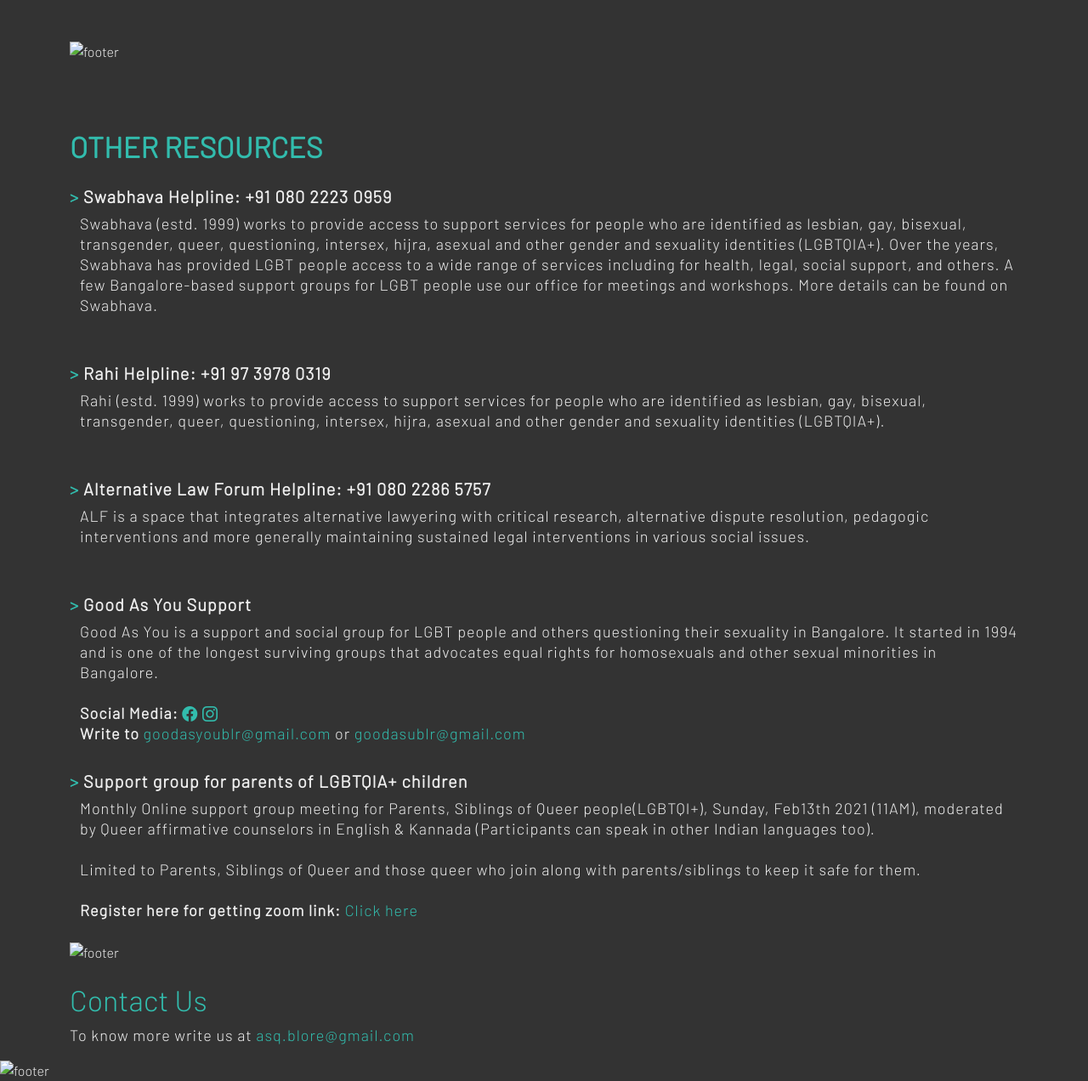
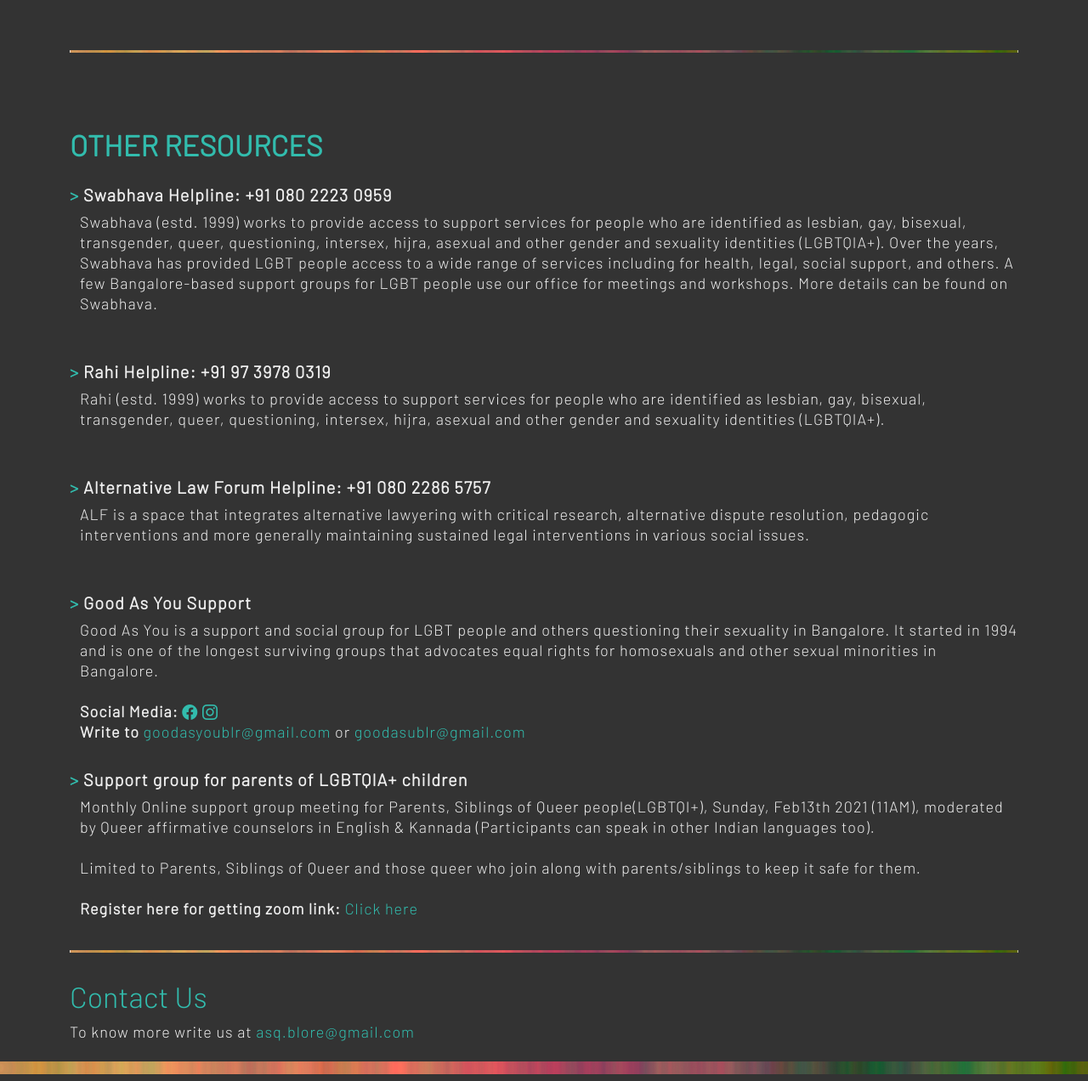
Before and after one commit to csudani7/AsqTemplates, a plain HTML site: page guidelines.html in a window 1280 px wide. Shown: the part 1166-2438 px from the top of the page at 85% size. Drawn offline with Linux system fonts and the light colour scheme; the site is published under a folder, as on GitHub Pages, so addresses that start at the root find nothing.

Commit message:
removed / from  assests

```diff
--- a/guidelines.html
+++ b/guidelines.html
@@ -201,7 +201,7 @@
   <!-- End #main -->
 
   <div class="container" data-aos="fade-up" id="other-resources">
-    <img src="/assets/img/Strip.png" alt="footer" width="100%" />
+    <img src="assets/img/Strip.png" alt="footer" width="100%" />
 
     <header class="section-header margint5">
       <h2 class="text-left text-teal text-uppercase" style="font-weight: 700; font-size: 34px; margin-bottom: 18px;">
@@ -306,7 +306,7 @@
         </div>
       </div>
     </div>
-    <img src="/assets/img/Strip.png" alt="footer" width="100%" />
+    <img src="assets/img/Strip.png" alt="footer" width="100%" />
   </div>
 
   <!-- Copyright Section -->
@@ -325,7 +325,7 @@
   </div>
 
   <footer>
-    <img src="/assets/img/footer.jpg" alt="footer" width="100%" />
+    <img src="assets/img/footer.jpg" alt="footer" width="100%" />
   </footer>
 
   <div id="preloader"></div>
```
